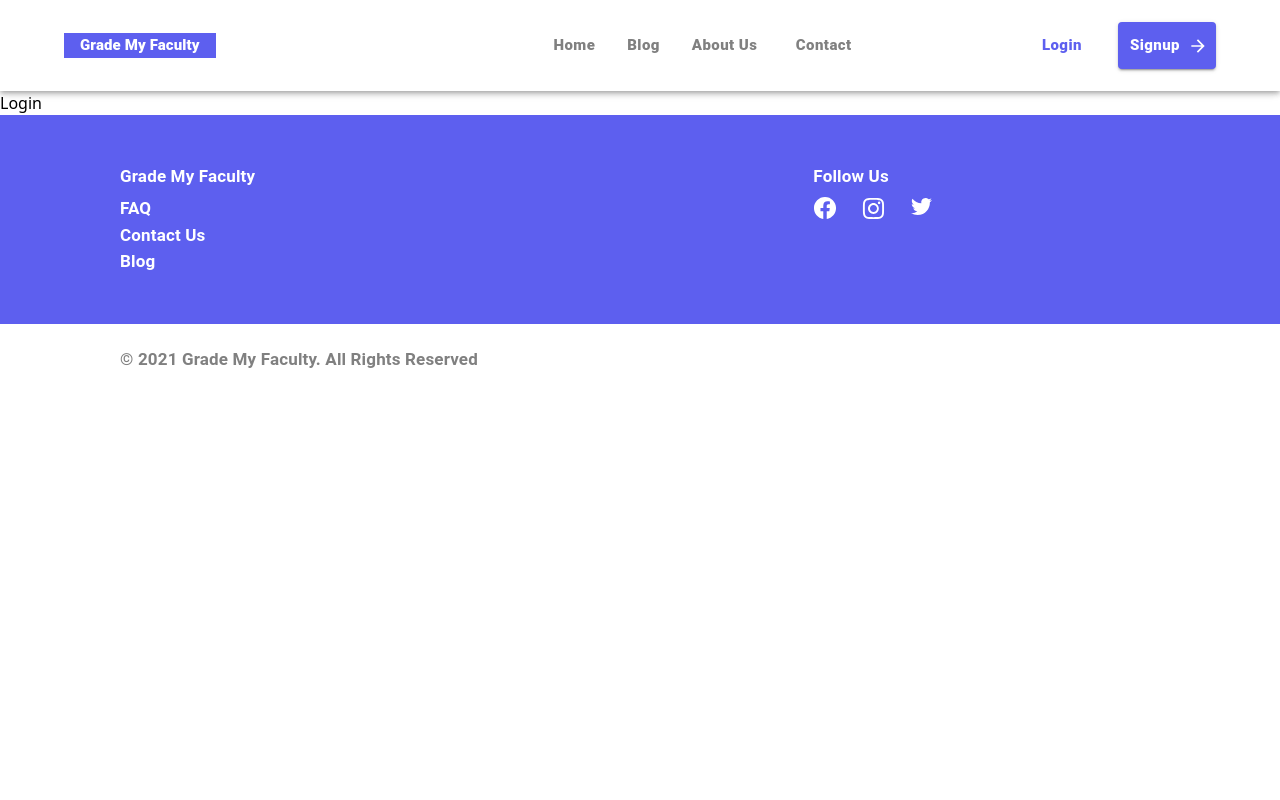
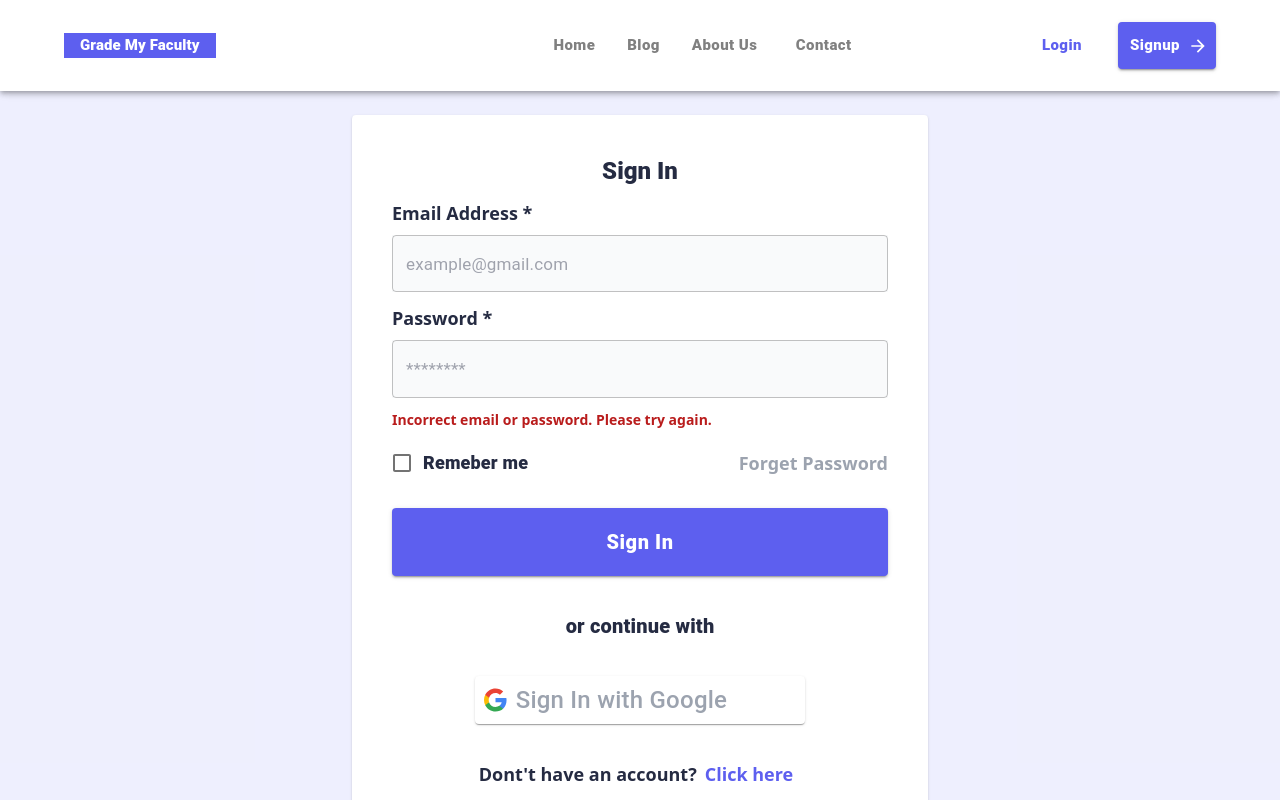
Before and after one commit to AbdulAziz0682/grade-my-faculty, a React (Create React App) app: page /login in a window 1280 px wide. Shown: the top 800 px of the page. Built offline with nearby package versions, Linux system fonts and the light colour scheme; a web font is replaced by a local one.

Commit message:
Setup Sign In form

```diff
--- a/src/components/Pages/Home/index.jsx
+++ b/src/components/Pages/Home/index.jsx
@@ -28,7 +28,7 @@ export default function Home() {
                   <option value="Search by University">Search by University</option>
                   <option value="Search by Name">Search by Faculty</option>
                 </select>
-                <input className="bg-gray-200 h-full px-3 flex-grow" />
+                <input className="bg-gray-100 h-full px-3 flex-grow" />
                 <span className="bg-primary h-full px-3 flex items-center rounded-r">
                   <Search htmlColor="white" />
                 </span>
--- a/src/components/Pages/Login/index.jsx
+++ b/src/components/Pages/Login/index.jsx
@@ -1,3 +1,83 @@
+import React from 'react';
+
+import Grid from '@mui/material/Grid';
+import Container from '@mui/material/Container';
+import Paper from '@mui/material/Paper';
+import Typography from '@mui/material/Typography';
+import {
+  Button,
+  Checkbox,
+  FormControl,
+  FormControlLabel,
+  TextField,
+} from '@mui/material';
+
+import googleLogo from '../../../assets/googleLogo.svg';
+
 export default function Login() {
-  return 'Login';
+  return (
+    <Grid container sx={{ minHeight: '75vh' }} className="h-full bg-pageBg py-6">
+      <Container className="flex items-center justify-center self-stretch">
+        <Paper component="form" className="sm:w-4/6 lg:w-3/6 p-3 md:p-10">
+          <Grid container direction="column" className="gap-3">
+            <Grid item>
+              <Typography variant="h3" align="center" classes={{ root: 'font-extrabold text-2xl' }}>Sign In</Typography>
+            </Grid>
+            <Grid item>
+              <div className="font-extrabold text-sm lg:text-lg">Email Address *</div>
+              <TextField
+                fullWidth
+                required
+                placeholder="example@gmail.com"
+                className="bg-gray-50 mt-2"
+              />
+            </Grid>
+            <Grid item>
+              <div className="font-extrabold text-sm lg:text-lg">Password *</div>
+              <TextField
+                fullWidth
+                required
+                placeholder="********"
+                className="bg-gray-50 mt-2"
+              />
+            </Grid>
+            <Grid item>
+              <p className="font-extrabold text-sm text-red-700">Incorrect email or password. Please try again.</p>
+            </Grid>
+            <Grid item className="flex gap-3 justify-between items-center">
+              <FormControl>
+                <FormControlLabel
+                  control={<Checkbox />}
+                  label="Remeber me"
+                  defaultChecked
+                  classes={{
+                    label: 'font-extrabold text-sm lg:text-lg',
+                  }}
+                />
+              </FormControl>
+              <p className="font-extrabold text-gray-400 text-sm lg:text-lg">Forget Password</p>
+            </Grid>
+            <Grid item className="my-3">
+              <Button variant="contained" className="py-5 text-xl" fullWidth>Sign In</Button>
+            </Grid>
+            <Grid item className="my-3">
+              <Typography className="font-extrabold text-xl" align="center">or continue with</Typography>
+            </Grid>
+            <Grid item className="mt-3 flex flex-col items-center">
+              <Paper className="flex h-12 p-2 md:w-4/6 justify-between gap-2">
+                <img src={googleLogo} alt="google" />
+                <Typography className="font-medium text-2xl text-gray-400 flex-grow">Sign In with Google</Typography>
+              </Paper>
+            </Grid>
+            <Grid item className="mt-6 flex justify-center">
+              <p className="font-extrabold text-sm lg:text-lg">
+                Dont&apos;t have an account?
+                <span className="text-primary mx-2">Click here</span>
+              </p>
+            </Grid>
+          </Grid>
+        </Paper>
+      </Container>
+    </Grid>
+  );
 }
--- a/src/components/TopBar/index.jsx
+++ b/src/components/TopBar/index.jsx
@@ -18,7 +18,8 @@ import ArrowForward from '@mui/icons-material/ArrowForward';
 import { Link, useHistory } from 'react-router-dom';
 
 export default function TopBar() {
-  const { location: { pathname } } = useHistory();
+  const history = useHistory();
+  const { pathname } = history.location;
   const [mobileMoreAnchorEl, setMobileMoreAnchorEl] = React.useState(null);
 
   const isMobileMenuOpen = Boolean(mobileMoreAnchorEl);
@@ -120,7 +121,7 @@ export default function TopBar() {
             <Box sx={{ display: { md: 'flex', xs: 'none' } }}>
               <Button
                 variant="text"
-                onClick={() => {}}
+                onClick={() => history.push('/login')}
                 sx={{ p: 1.5, mx: 3 }}
               >
                 Login
@@ -129,6 +130,7 @@ export default function TopBar() {
                 variant="contained"
                 endIcon={<ArrowForward />}
                 sx={{ p: 1.5 }}
+                onClick={() => history.push('/signUp')}
               >
                 Signup
               </Button>
```
Also changed, not shown: src/assets/googleLogo.svg (added).
